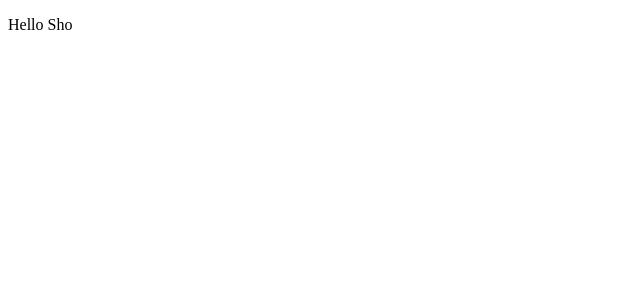
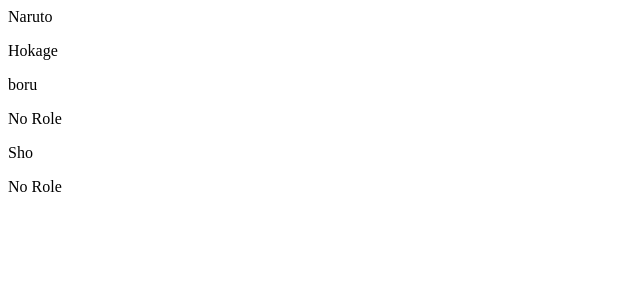
Before and after one commit to sakthi-lucia0567/React-app, a React (Create React App) app: page / in a window 1280 px wide. Shown: the top 300 px of the page, without its empty margins (0-640 px from the left). Built offline with nearby package versions, Linux system fonts and the light colour scheme.

Commit message:
Props Exercise

```diff
--- a/src/App.js
+++ b/src/App.js
@@ -2,17 +2,16 @@
 import Naruto from "./Component/Naruto";
 
 function App() {
-  const hey = false;
+  const hey = true;
 
   return (
     <div className="App">
       {console.log("Log")}
       {hey ? (
         <>
-          <Naruto />
-          <Naruto />
-          <Naruto />
-          <Naruto />
+          <Naruto name="Naruto" role="Hokage" />
+          <Naruto name="boru" />
+          <Naruto name="Sho" />
         </>
       ) : (
         <p>Hello Sho</p>
--- a/src/Component/Naruto.js
+++ b/src/Component/Naruto.js
@@ -1,7 +1,14 @@
 import React from "react";
 
-function Naruto() {
-  return <div>Naruto</div>;
+function Naruto(props) {
+  return (
+    <>
+      <div>{props.name}</div>
+      {/* <p>{props.role ? props.role : "No Role"}</p> */}
+      {props.role ? <p>{props.role}</p> : <p>No Role</p>}
+      <div></div>
+    </>
+  );
 }
 
 export default Naruto;
```
